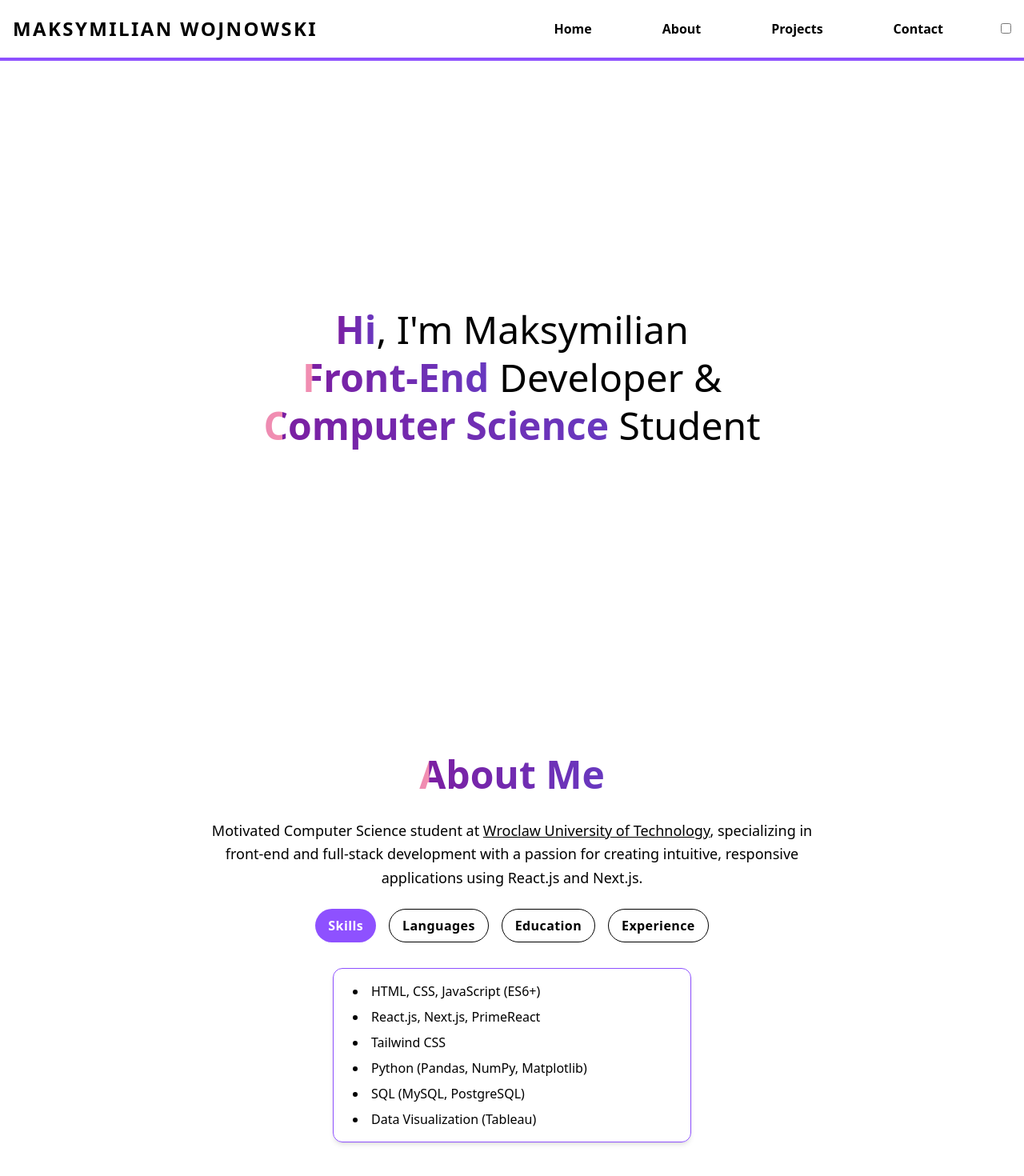
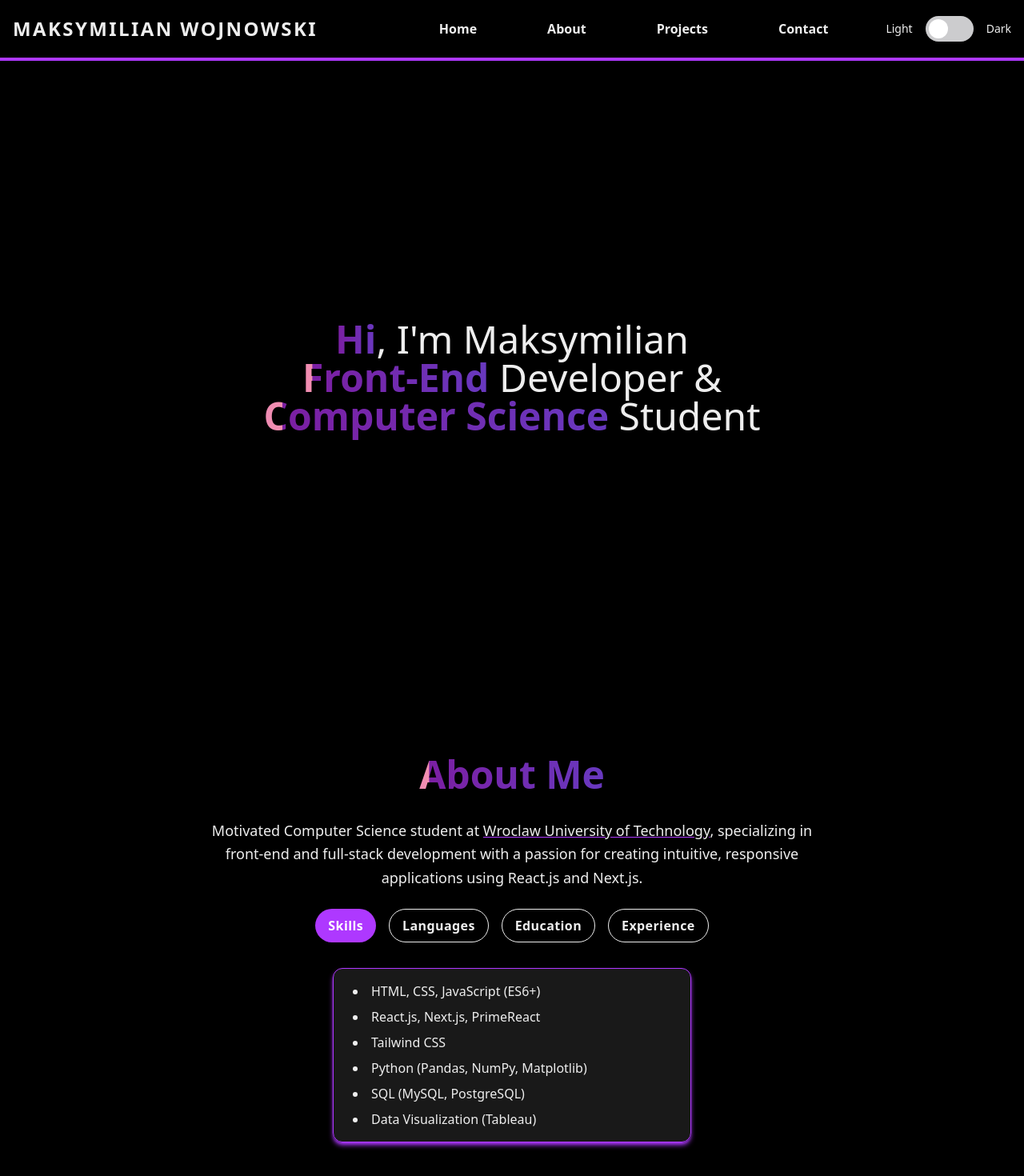
Before and after one commit to MaksymilianWojnowski/Portfolio-Website, a Next.js app in the folder my-portfolio/: page / in a window 1280 px wide. Shown: the top 1470 px of the page at 80% size. Built offline with nearby package versions, Linux system fonts and the light colour scheme.

Commit message:
cos tam smiga

```diff
--- a/my-portfolio/package.json
+++ b/my-portfolio/package.json
@@ -9,8 +9,8 @@
     "lint": "next lint"
   },
   "dependencies": {
+    "@preline/theme-switch": "^3.0.0",
     "next": "15.2.4",
-    "postcss": "^8.5.3",
     "react": "^19.0.0",
     "react-dom": "^19.0.0"
   },
@@ -20,9 +20,11 @@
     "@types/node": "^20",
     "@types/react": "^19",
     "@types/react-dom": "^19",
+    "autoprefixer": "^10.4.21",
     "eslint": "^9",
     "eslint-config-next": "15.2.4",
-    "tailwindcss": "^4.0.17",
+    "postcss": "^8.5.3",
+    "tailwindcss": "^3.4.1",
     "typescript": "^5"
   }
 }
--- /dev/null
+++ b/my-portfolio/postcss.config.js
@@ -0,0 +1,6 @@
+module.exports = {
+  plugins: {
+    tailwindcss: {},
+    autoprefixer: {},
+  },
+}
--- a/my-portfolio/src/app/components/AboutSection.tsx
+++ b/my-portfolio/src/app/components/AboutSection.tsx
@@ -13,8 +13,8 @@ export default function AboutSection() {
       className="
         min-h-screen
         w-full
-        bg-white dark:bg-black
-        text-black dark:text-white
+        bg-light dark:bg-dark
+        text-dark dark:text-light
         py-16
         px-4
         flex
@@ -22,7 +22,7 @@ export default function AboutSection() {
         items-center
       "
     >
-      <h3 className="magic text-5xl font-semibold mb-8 text-center text-black dark:text-white">
+      <h3 className="magic text-5xl font-semibold mb-8 text-center text-dark dark:text-light">
         About Me
       </h3>
 
@@ -30,7 +30,7 @@ export default function AboutSection() {
         <p className="mb-6 text-lg leading-relaxed">
           Motivated Computer Science student at {" "}
           <a
-            className="underline decoration-primary hover:text-primary text-black dark:text-white"
+            className="underline decoration-primary hover:text-primary text-dark dark:text-light"
             href="https://pwr.edu.pl/en/"
             target="_blank"
             rel="noopener noreferrer"
@@ -59,14 +59,14 @@ export default function AboutSection() {
             px-6
             py-4
             border
-            border-violet-500
+            border-primary
             rounded-xl
             shadow-md
-            shadow-primary
+            shadow-[theme(colors.primary)]
             text-left
             mx-auto
             max-w-md
-            bg-white/60 dark:bg-white/10
+            bg-light/60 dark:bg-light/10
             backdrop-blur
           "
         >
@@ -140,8 +140,8 @@ function TabButton({
         transition-colors duration-200
         ${
           isActive
-            ? "bg-violet-500 text-white"
-            : "text-black dark:text-white border border-black dark:border-white hover:bg-violet-500 hover:text-white"
+            ? "bg-primary text-white"
+            : "text-dark dark:text-light border border-dark dark:border-light hover:bg-primary hover:text-white"
         }
       `}
     >
--- a/my-portfolio/src/app/components/ContactSection.tsx
+++ b/my-portfolio/src/app/components/ContactSection.tsx
@@ -2,7 +2,7 @@
 
 export default function ContactSection() {
   return (
-    <div id="contacts" className="min-h-screen w-full bg-white dark:bg-black text-black dark:text-white py-16 px-4 flex flex-col items-center">
+    <div id="contacts" className="min-h-screen w-full bg-light dark:bg-dark text-dark dark:text-light py-16 px-4 flex flex-col items-center">
       <h3 className="text-5xl font-bold mb-8 magic text-center">
         <span className="magic">Contacts</span>
       </h3>
--- a/my-portfolio/src/app/components/HomeSection.tsx
+++ b/my-portfolio/src/app/components/HomeSection.tsx
@@ -7,8 +7,8 @@ export default function HomeSection() {
       className="
         h-screen
         w-full
-        bg-white dark:bg-black
-        text-black dark:text-white
+        bg-light dark:bg-dark
+        text-dark dark:text-light
         flex
         flex-col
         items-center
--- a/my-portfolio/src/app/components/Navbar.tsx
+++ b/my-portfolio/src/app/components/Navbar.tsx
@@ -15,8 +15,6 @@ export default function Navbar() {
     }
   }, []);
 
-
-
   const toggleTheme = () => {
     setThemeOn((prev) => {
       const newTheme = !prev;
@@ -31,46 +29,55 @@ export default function Navbar() {
     });
   };
 
-
   return (
-    <nav className="w-full bg-white dark:bg-black text-black dark:text-white border-b-4 border-violet-500 fixed top-0 left-0 z-50">
+    <nav className="w-full bg-light dark:bg-dark text-dark dark:text-light border-b-4 border-primary fixed top-0 left-0 z-50">
       <div className="max-w-screen-xl mx-auto px-4 py-4 flex items-center justify-between ">
-        <h2 className="text-black dark:text-white text-xl md:text-2xl font-black tracking-widest uppercase ">
+        <h2 className="text-dark dark:text-light text-xl md:text-2xl font-black tracking-widest uppercase ">
           Maksymilian Wojnowski
         </h2>
 
         {/* Desktop Menu */}
         <div className="hidden md:flex md:items-center space-x-4 font-semibold gap-10">
-          <a href="#home" className="hover:bg-violet-500 px-4 py-2 rounded-full hover:text-white transition-colors">
+          <a href="#home" className="hover:bg-primary px-4 py-2 rounded-full hover:text-white transition-colors">
             Home
           </a>
-          <a href="#about" className="hover:bg-violet-500 px-4 py-2 rounded-full hover:text-white transition-colors">
+          <a href="#about" className="hover:bg-primary px-4 py-2 rounded-full hover:text-white transition-colors">
             About
           </a>
           <a
             href="#projects"
-            className="hover:bg-violet-500 px-4 py-2 rounded-full hover:text-white transition-colors"
+            className="hover:bg-primary px-4 py-2 rounded-full hover:text-white transition-colors"
           >
             Projects
           </a>
           <a
             href="#contacts"
-            className="hover:bg-violet-500 px-4 py-2 rounded-full hover:text-white transition-colors"
+            className="hover:bg-primary px-4 py-2 rounded-full hover:text-white transition-colors"
           >
             Contact
           </a>
           {/* Desktop Theme Switch */}
-          <label className="switch">
+          <label className="themeSwitcherTwo relative inline-flex cursor-pointer select-none items-center">
+            <span className="label flex items-center text-sm font-medium text-black dark:text-light">Light</span>
+            <span
+              className={`slider mx-4 flex h-8 w-[60px] items-center rounded-full p-1 duration-200 ${
+                themeOn ? "bg-[#212b36]" : "bg-[#CCCCCE]"
+              }`}
+            >
+              <span
+                className={`dot h-6 w-6 rounded-full bg-white duration-200 ${
+                  themeOn ? "translate-x-[28px]" : ""
+                }`}
+              ></span>
+            </span>
+            <span className="label flex items-center text-sm font-medium text-black dark:text-light">Dark</span>
             <input
               type="checkbox"
               title="theme"
               checked={themeOn}
               onChange={toggleTheme}
+              className="sr-only"
             />
-            <span
-              className={`slider round ${themeOn ? "checked" : ""}`}
-              id="theme"
-            ></span>
           </label>
         </div>
 
@@ -81,17 +88,17 @@ export default function Navbar() {
           aria-label="Toggle Menu"
         >
           <span
-            className={`w-8 h-1 bg-black dark:bg-white rounded transition-all ${
+            className={`w-8 h-1 bg-dark dark:bg-light rounded transition-all ${
               menuOpen ? "rotate-45 translate-y-2" : ""
             }`}
           ></span>
           <span
-            className={`w-8 h-1 bg-black dark:bg-white rounded transition-all ${
+            className={`w-8 h-1 bg-dark dark:bg-light rounded transition-all ${
               menuOpen ? "opacity-0" : ""
             }`}
           ></span>
           <span
-            className={`w-8 h-1 bg-black dark:bg-white rounded transition-all ${
+            className={`w-8 h-1 bg-dark dark:bg-light rounded transition-all ${
               menuOpen ? "-rotate-45 -translate-y-2" : ""
             }`}
           ></span>
@@ -100,49 +107,58 @@ export default function Navbar() {
 
       {/* Mobile Menu */}
       {menuOpen && (
-        <div className="md:hidden bg-white dark:bg-black w-full px-4 pb-4 flex flex-col items-center space-y-2 font-semibold">
+        <div className="md:hidden bg-light dark:bg-dark w-full px-4 pb-4 flex flex-col items-center space-y-2 font-semibold">
           <a
             href="#home"
-            className="hover:bg-violet-500 w-full text-center py-2 rounded-full hover:text-white transition-colors"
+            className="hover:bg-primary w-full text-center py-2 rounded-full hover:text-white transition-colors"
             onClick={() => setMenuOpen(false)}
           >
             Home
           </a>
           <a
             href="#about"
-            className="hover:bg-violet-500 w-full text-center py-2 rounded-full hover:text-white transition-colors"
+            className="hover:bg-primary w-full text-center py-2 rounded-full hover:text-white transition-colors"
             onClick={() => setMenuOpen(false)}
           >
             About
           </a>
           <a
             href="#projects"
-            className="hover:bg-violet-500 w-full text-center py-2 rounded-full hover:text-white transition-colors"
+            className="hover:bg-primary w-full text-center py-2 rounded-full hover:text-white transition-colors"
             onClick={() => setMenuOpen(false)}
           >
             Projects
           </a>
           <a
             href="#contacts"
-            className="hover:bg-violet-500 w-full text-center py-2 rounded-full hover:text-white transition-colors"
+            className="hover:bg-primary w-full text-center py-2 rounded-full hover:text-white transition-colors"
             onClick={() => setMenuOpen(false)}
           >
             Contact
           </a>
           {/* Mobile Theme Switch */}
           <div className="wrapper">
-            <label className="switch">
+            <label className="themeSwitcherTwo relative inline-flex cursor-pointer select-none items-center">
+              <span className="label flex items-center text-sm font-medium text-black dark:text-light">Light</span>
+              <span
+                className={`slider mx-4 flex h-8 w-[60px] items-center rounded-full p-1 duration-200 ${
+                  themeOn ? "bg-[#212b36]" : "bg-[#CCCCCE]"
+                }`}
+              >
+                <span
+                  className={`dot h-6 w-6 rounded-full bg-white duration-200 ${
+                    themeOn ? "translate-x-[28px]" : ""
+                  }`}
+                ></span>
+              </span>
+              <span className="label flex items-center text-sm font-medium text-black dark:text-light">Dark</span>
               <input
                 type="checkbox"
-                title="theme-mobile"
+                title="theme"
                 checked={themeOn}
                 onChange={toggleTheme}
-                id="theme"
+                className="sr-only"
               />
-              <span
-                className={`slider round ${themeOn ? "checked" : ""}`}
-                id="theme-mobile"
-              ></span>
             </label>
           </div>
         </div>
--- a/my-portfolio/src/app/globals.css
+++ b/my-portfolio/src/app/globals.css
@@ -1,7 +1,8 @@
 /* globals.css */
-@import "tailwindcss";
 
-
+@tailwind base;
+@tailwind components;
+@tailwind utilities;
 
 
 @keyframes background-pan {
--- a/my-portfolio/tailwind.config.js
+++ b/my-portfolio/tailwind.config.js
@@ -4,11 +4,7 @@ module.exports = {
     // Include paths where you use Tailwind (JSX/TSX)
     "./src/**/*.{js,ts,jsx,tsx}",
     "./app/**/*.{js,ts,jsx,tsx}",
-    "./pages/**/*.{js,ts,jsx,tsx}",
-    "./components/**/*.{js,ts,jsx,tsx}",
-    "./public/**/*.{html,js}",
-    // Include paths for HTML files
-    "./public/**/*.html",
+
   ],
   // remove `purge: []` entirely
   // ...
@@ -27,5 +23,5 @@ module.exports = {
     },
   },
   plugins: [],
-  darkMode: "media",
+  darkMode: "class",
 };
```
Also changed, not shown: 1 other file (tests, documents, lock files or other folders).
